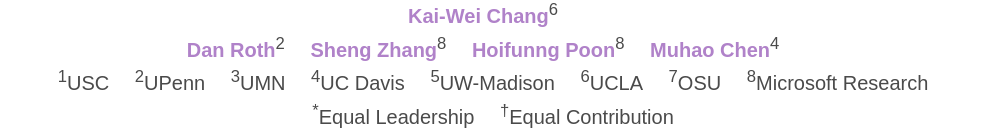
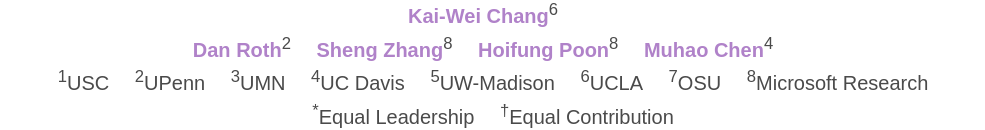
Before and after one commit to muirbench/muirbench.github.io, a plain HTML site: page index.html in a window 1280 px wide. Shown: the part 325-455 px from the top of the page, without its empty margins (147-1132 px from the left). Drawn offline with nearby package versions, Linux system fonts and the light colour scheme; some icons are missing; a web font is replaced by a local one.

Commit message:
Update index.html

```diff
--- a/index.html
+++ b/index.html
@@ -98,7 +98,7 @@ Robust Multi-image Understanding">
                   <a href="https://zeyofu.github.io/" target="_blank"><font color="#B082C9"><b>Xingyu Fu</b></font></a><sup>2*</sup>&emsp;
                 </span>
                 <span class="author-block">
-                  <a href="https://jyhuang36.github.io/" target="_blank"><font color="#B082C9"><b>James Y.Huang</b></font></a><sup>1†</sup>&emsp;
+                  <a href="https://jyhuang36.github.io/" target="_blank"><font color="#B082C9"><b>James Y. Huang</b></font></a><sup>1†</sup>&emsp;
                 </span>
                 <span class="author-block">
                   <a href="https://zekun-li.github.io/" target="_blank"><font color="#B082C9"><b>Zekun Li</b></font></a><sup>3†</sup>&emsp;
@@ -150,7 +150,7 @@ Robust Multi-image Understanding">
                   <a href="https://sheng-z.github.io/" target="_blank"><font color="#B082C9"><b>Sheng Zhang</b></font></a><sup>8</sup>&emsp;
                 </span>
                 <span class="author-block">
-                  <a href="https://www.microsoft.com/en-us/research/people/hoifung/" target="_blank"><font color="#B082C9"><b>Hoifunng Poon</b></font></a><sup>8</sup>&emsp;
+                  <a href="https://www.microsoft.com/en-us/research/people/hoifung/" target="_blank"><font color="#B082C9"><b>Hoifung Poon</b></font></a><sup>8</sup>&emsp;
                 </span>
                 <span class="author-block">
                   <a href="https://muhaochen.github.io/" target="_blank"><font color="#B082C9"><b>Muhao Chen</b></font></a><sup>4</sup>&emsp;
```
